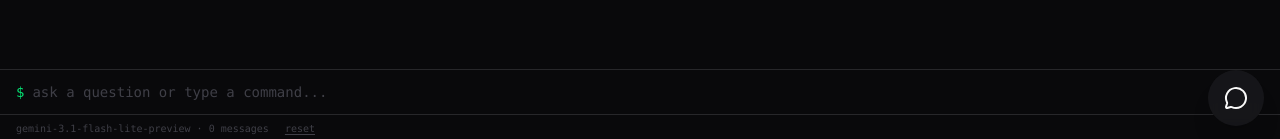
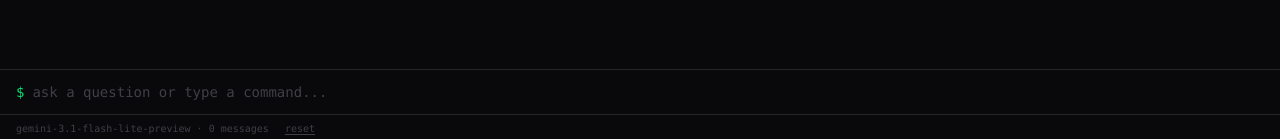
Before and after one commit to sfkareem/kareem-safwat-portfolio, a Next.js app: page /ai in a window 1280 px wide. Shown: the part 658-797 px from the top of the page. Built offline with nearby package versions, Linux system fonts and the light colour scheme.

Commit message:
fix: hide AIChatWidget on /ai page (terminal has built-in chat)

```diff
--- a/app/layout.tsx
+++ b/app/layout.tsx
@@ -3,7 +3,7 @@ import { Inter, Space_Grotesk } from 'next/font/google';
 import Script from 'next/script';
 import './globals.css'; // Global styles
 import { ThemeProvider } from '@/components/theme-provider';
-import { AIChatWidget } from '@/components/ui/AIChatWidget';
+import { AIChatWidgetWrapper } from '@/components/ui/AIChatWidgetWrapper';
 import { Analytics } from "@vercel/analytics/react"
 import { ReactLenisProvider } from '@/components/ReactLenisProvider';
 import 'lenis/dist/lenis.css';
@@ -52,7 +52,7 @@ export default function RootLayout({children}: {children: React.ReactNode}) {
               {children}
             </div>
           </ReactLenisProvider>
-          <AIChatWidget />
+          <AIChatWidgetWrapper />
         </ThemeProvider>
         <Analytics />
       </body>
--- /dev/null
+++ b/components/ui/AIChatWidgetWrapper.tsx
@@ -0,0 +1,10 @@
+"use client";
+
+import { usePathname } from "next/navigation";
+import { AIChatWidget } from "./AIChatWidget";
+
+export function AIChatWidgetWrapper() {
+  const pathname = usePathname();
+  if (pathname === "/ai") return null;
+  return <AIChatWidget />;
+}
```
